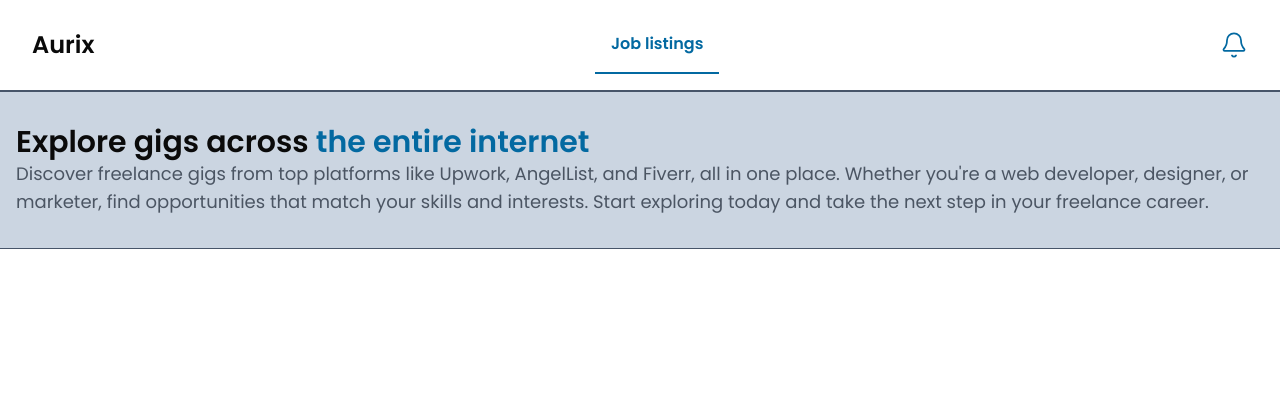
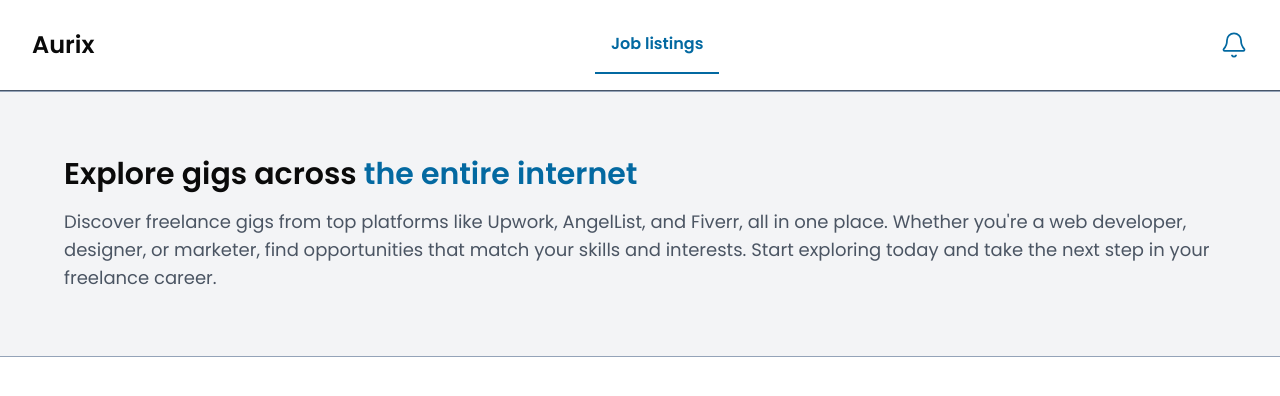
Before and after one commit to codewithkin/aurix, a Next.js app: page / in a window 1280 px wide. Shown: the top 396 px of the page. Built offline with nearby package versions, Linux system fonts and the light colour scheme.

Commit message:
Refactor Home component layout for improved styling and structure

```diff
--- a/src/app/page.tsx
+++ b/src/app/page.tsx
@@ -8,8 +8,8 @@ export default async function Home() {
     <Topbar />
 
     {/* Header */}
-    <article className='px-4 py-8 border-y bg-slate-300 border-slate-600'>
-      <article>
+    <article className='p-16 border-y bg-gray-100 border-slate-400'>
+      <article className='flex flex-col gap-4 justify-center md:max-w-6xl'>
         <h2 className='font-semibold text-3xl'>Explore gigs across <span className="text-sky-700">the entire internet</span></h2>
         <p className="text-lg text-gray-600">
           Discover freelance gigs from top platforms like Upwork, AngelList, and Fiverr, all in one place. Whether you're a web developer, designer, or marketer, find opportunities that match your skills and interests. Start exploring today and take the next step in your freelance career.
```
